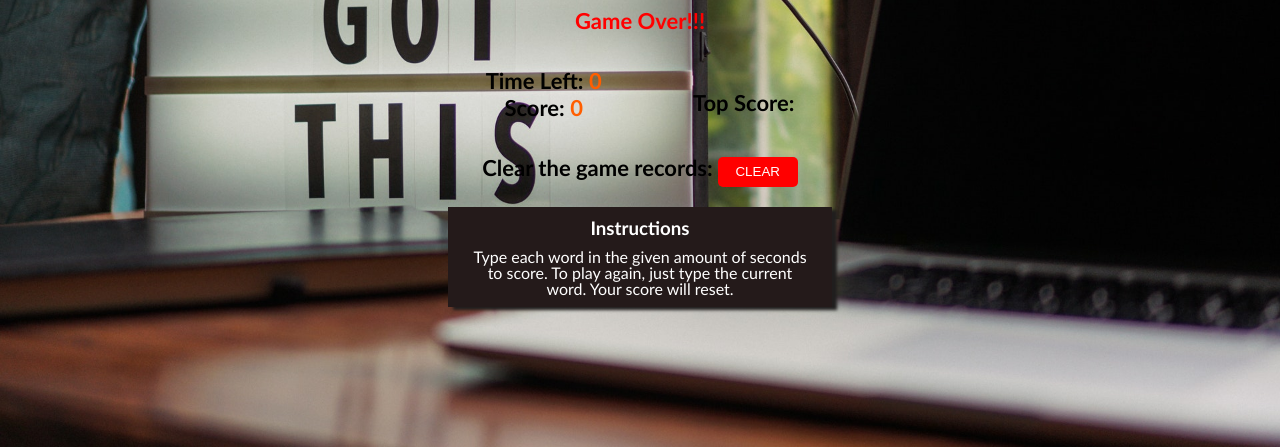
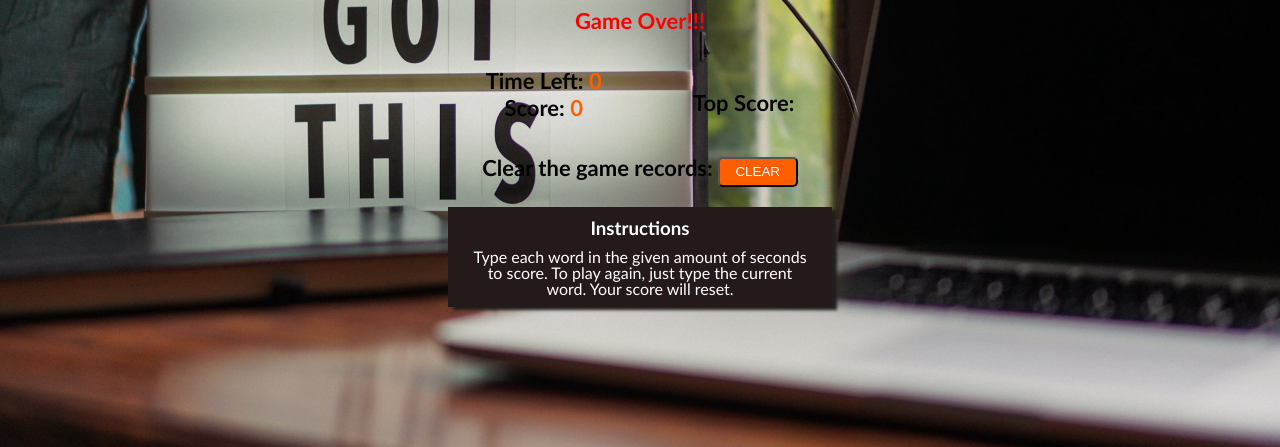
Before and after one commit to ZQWang39/Game---Wordbeater, a plain HTML site: page index.html in a window 1280 px wide. Shown: the part 353-800 px from the top of the page. Drawn offline with Linux system fonts and the light colour scheme.

Commit message:
Update clear button styles

```diff
--- a/style.css
+++ b/style.css
@@ -117,11 +117,10 @@ body{
     text-align: center;
     border-radius: 5px;
     cursor: pointer;
-    background-color: orangered;
     color: white;
-    border: none;
+    background-color: rgb(255, 94, 0);
 }
-#clearBtn{
+#clearBtn:hover{
     background-color: red;
 }
 
```
